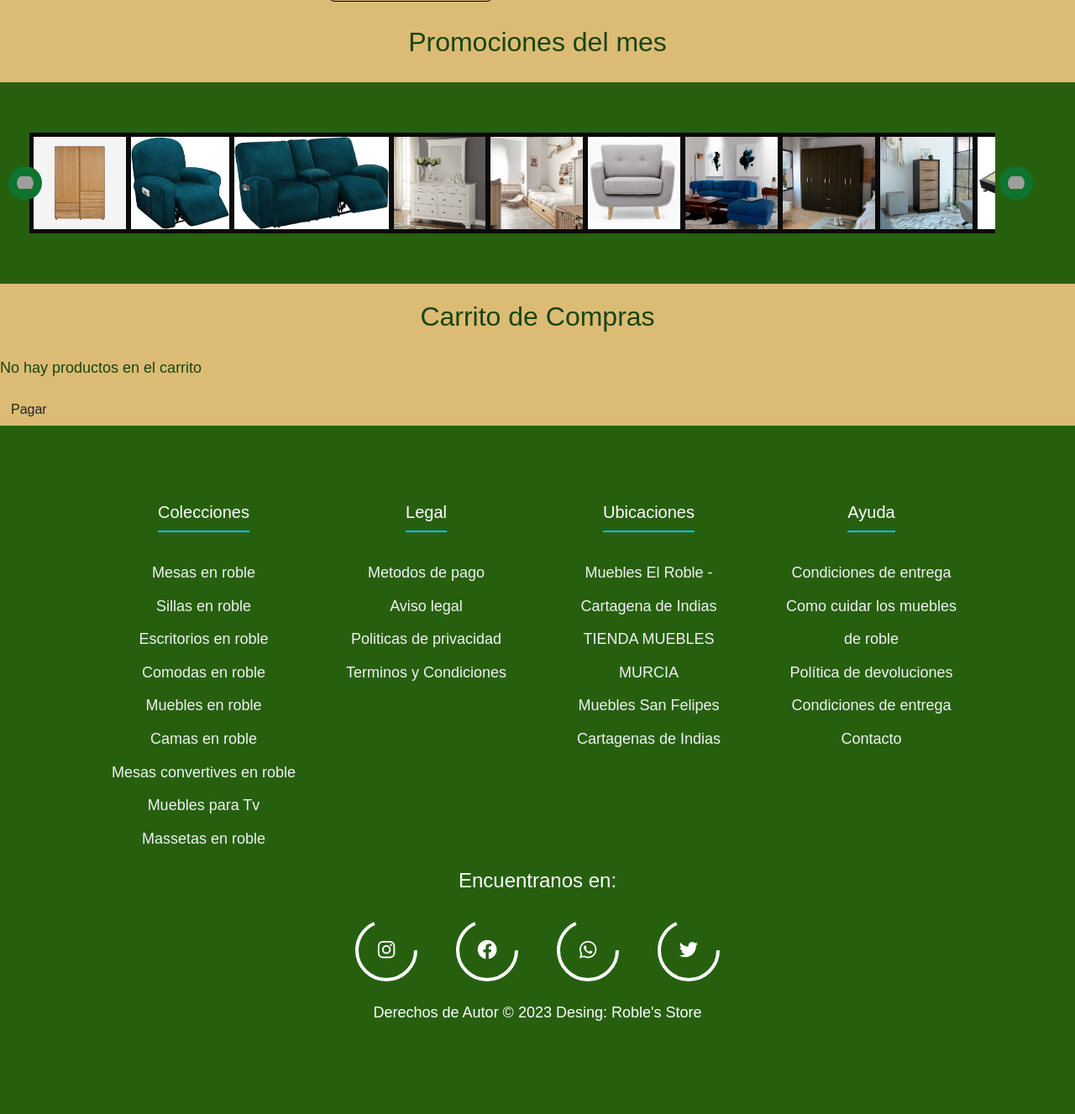
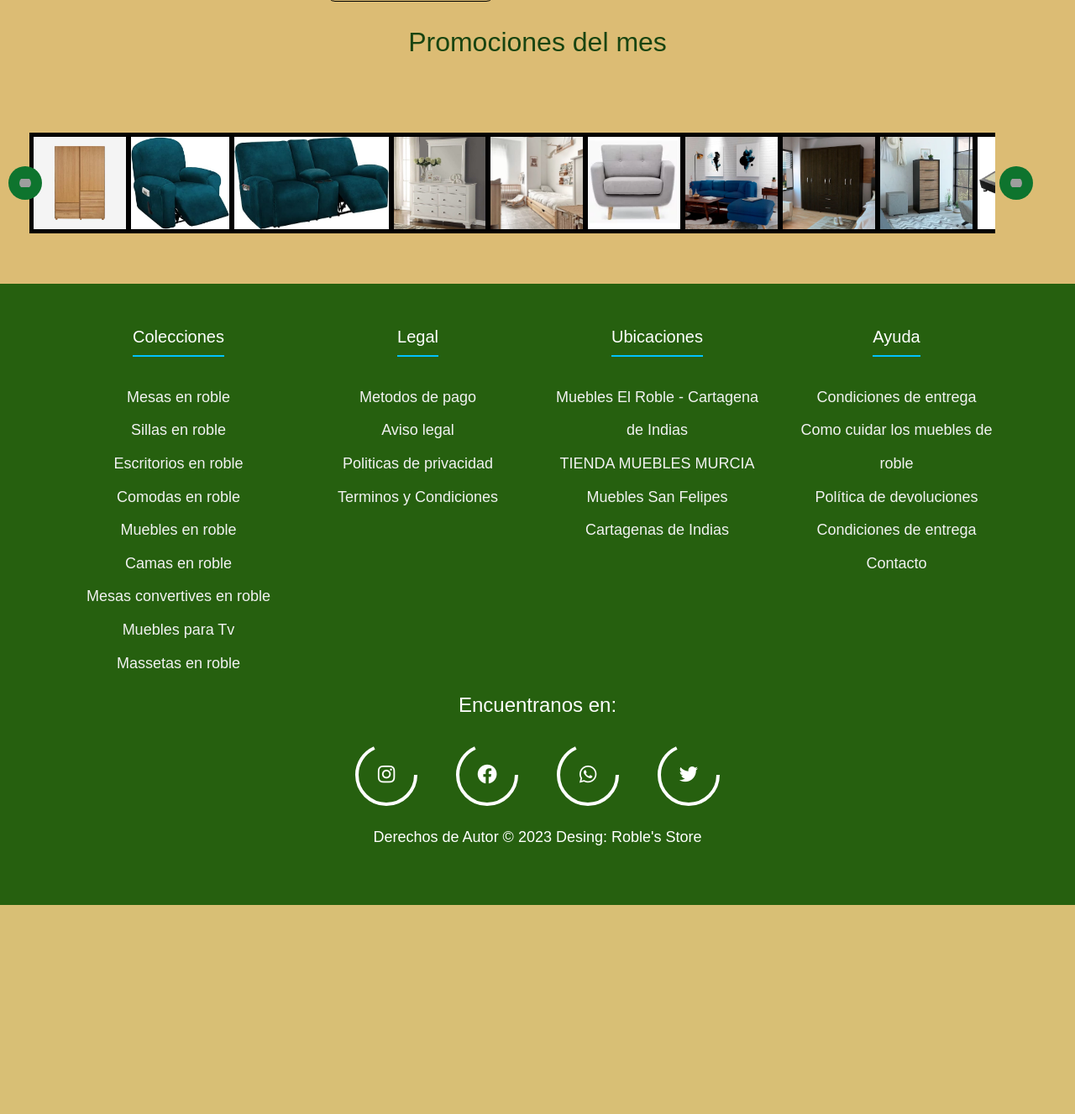
Before and after one commit to 11julio11/roble_store, a PHP site: page / in a window 1280 px wide. Shown: the part 1667-2994 px from the top of the page at 84% size. After the commit the page ends 2745 px from the top, so only its background shows below. Run offline with PHP 8.4, Linux system fonts and the light colour scheme; grey boxes are pictures that could not be loaded.

Commit message:
cambio 1/11/2023

```diff
--- a/css/index.css
+++ b/css/index.css
@@ -370,7 +370,7 @@ footer {
   background-color: #26600f;
   color: #fff;
   text-align: center;
-  padding: 90px;
+  padding: 50px;
 }
 
 .footer-row{
@@ -437,7 +437,7 @@ footer {
   align-items: center;
   justify-content: center;
   min-height: 30vh;
-  background-color: #26600f;
+  background-color: #dcbc74;
 }
 
 .container{
@@ -446,7 +446,7 @@ footer {
 
 .container .slider{
   display: flex;
-  background:#0a0a0a;
+  background:#020202;
   padding: 2px;
   width:1150px;
   height: 120px;
@@ -465,7 +465,7 @@ footer {
 .slider img:hover{
     opacity: 1;
     transform: scale(1.1);
-    box-shadow: 0 0 50px rgba(12, 120, 66, 0.992);
+    box-shadow: 0 0 50px rgba(1, 1, 1, 0.992);
   }
 
 
@@ -476,7 +476,7 @@ footer {
   border-radius: 50%;
   background: #0e742e;
   object-fit: contain;
-  padding: 10px;
+  padding: 13px;
 }
 
 .container .left{
--- a/index.html
+++ b/index.html
@@ -118,8 +118,6 @@
           <span class="precio-item">1.190.990</span>
           <button class="boton-item">Agregar al carrito</button>
         </div>
-
-
       </div>
        <!-- Carrito de Compras -->
        <div class="carrito" id="carrito">
@@ -161,7 +159,6 @@
           </div>
            -->
       </div>
-
       <div class="carrito-total">
         <div class="fila">
             <strong>Tu Total</strong>
@@ -174,10 +171,6 @@
 </div>
 
 </section>
-
-
-
-
 <h2 style="text-align: center">Promociones del mes</h2>
 <section class="nav-prom">
   <div class="container">
@@ -193,22 +186,19 @@
       <img src="img/closet biriloche.png" alt="">
       <img src="img/comoda 5 cajones.png" alt="">
       <img src="img/base de cama doble.png" alt="">
-
-
-
+      <img src="img/Mesas-auxiliares-de-salón.jpg" alt="">
+      <img src="img/bancogris.jpg" alt="">
+      <img src="img/Biblioteca.jpg" alt="">
+      <img src="img/mueble tv.png" alt="">
     </div>
     <img class="control right" src="img/angulo-derecho.png" alt="">
   </div>
 </section>
 
 
-      <section>
-        <h2 style="text-align: center">Carrito de Compras</h2>
-        <div id="cartItems">
-          <p>No hay productos en el carrito</p>
-          <button  class="btn" id="checkoutBtn">Pagar</button>
-        </div>
-      </section>
+
+
+
 
 
 
--- a/scripts.js
+++ b/scripts.js
@@ -1,8 +1,8 @@
 // index
 
-document.addEventListener("DOMContentLoaded", function () {
-    const cartItemsElement = document.getElementById("cartItems");
-    const checkoutBtn = document.getElementById("checkoutBtn");
+/*document.addEventListener("DOMContentLoaded", function () {
+    const cartItemsElement = document.getElementById("carrito-item");
+    const checkoutBtn = document.getElementById("btn-pagar");
     let cartItems = [];
 
     function updateCartDisplay() {
@@ -28,17 +28,17 @@ document.addEventListener("DOMContentLoaded", function () {
     });
 
     // Ejemplo de cómo agregar productos al carrito al hacer clic en el botón "Agregar al Carrito"
-    const addToCartButtons = document.querySelectorAll(".product button.btn");
+    const addToCartButtons = document.querySelectorAll("titulo-item");
     addToCartButtons.forEach(button => {
       button.addEventListener("click", function () {
         const product = {
           name: button.parentElement.querySelector("h3").textContent,
-          price: button.parentElement.querySelector("p:last-child").textContent,
+          price: button.parentElement.querySelector("boton-item").textContent,
         };
         addToCart(product);
       });
     });
-  });
+  });*/
 
   //contacto
 
```
Lines whose indentation alone changed are shown as unchanged.
